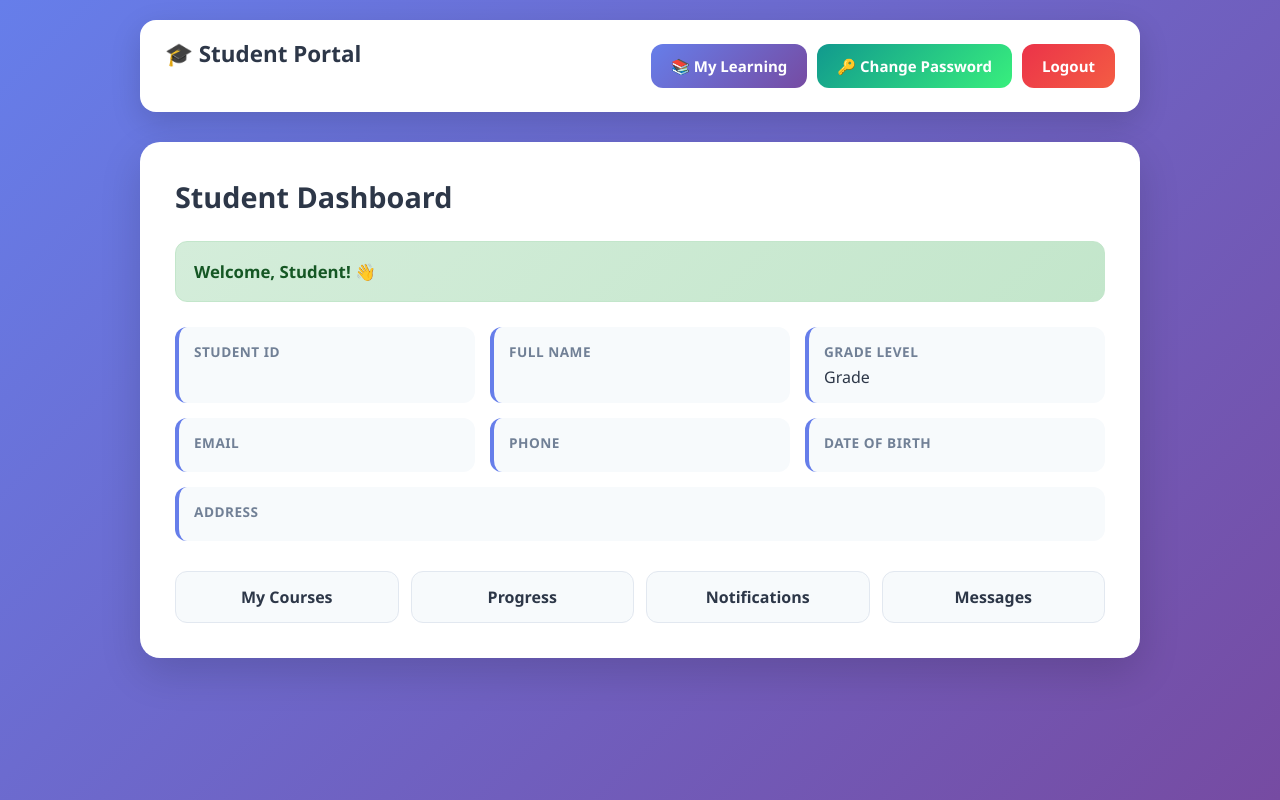
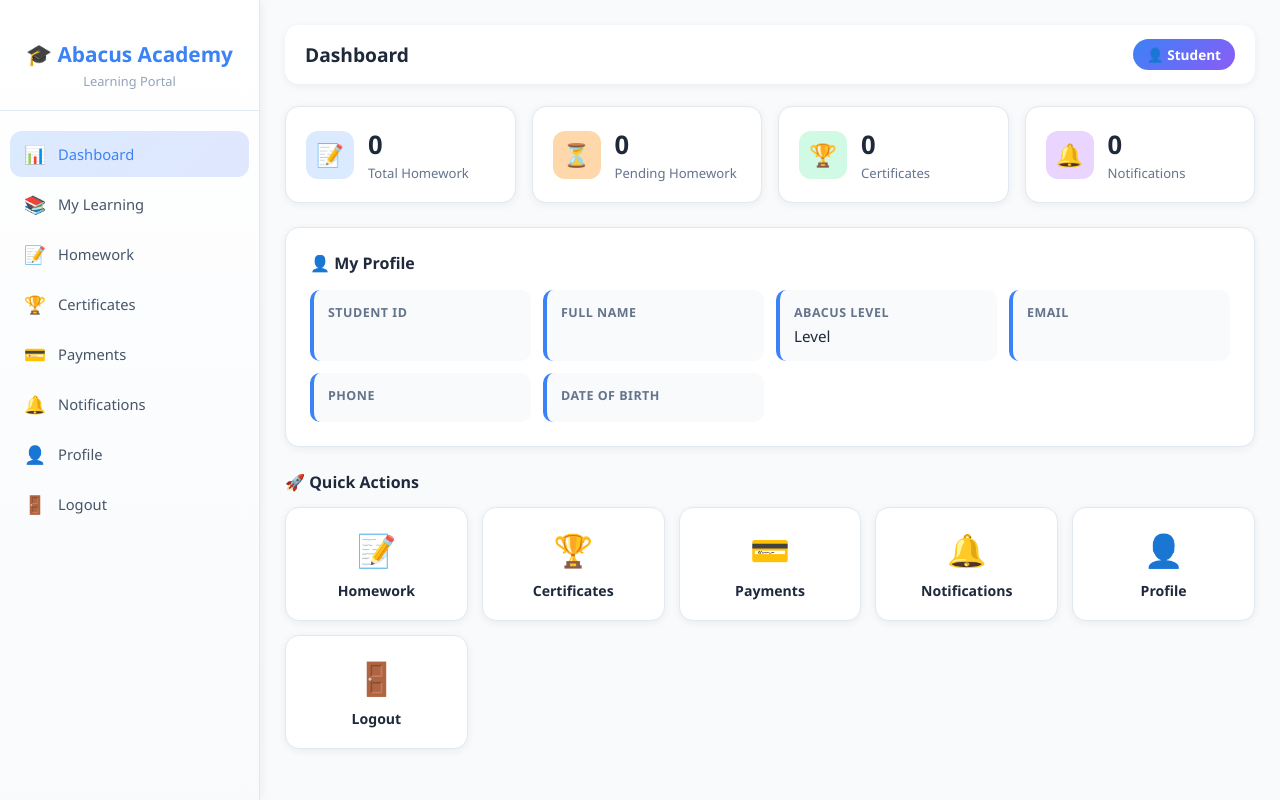
Before and after one commit to 26359/Shenmo-App, a PHP site: page /student_dashboard.php in a window 1280 px wide. Run offline with PHP 8.4, Linux system fonts and the light colour scheme; the visitor is signed in with stand-in values (Sample User, id 1); data that the repository does not hold is empty.

Commit message:
Fix student dashboard, certificates, homework - remove bad column refs and annotations

```diff
--- a/student_dashboard.php
+++ b/student_dashboard.php
@@ -1,46 +1,25 @@
 <?php
 session_start();
-
-$host = "fdb1028.awardspace.net";
-$dbname = "4783798_shenmoapp";
-$user = "4783798_shenmoapp";
-$pass = "muganwa123";
-
 if (!isset($_SESSION['role']) || $_SESSION['role'] !== 'student' || empty($_SESSION['student_id'])) {
-    header("Location: login.php");
-    exit;
+    header("Location: login.php"); exit;
 }
 
+$host = "fdb1028.awardspace.net"; $dbname = "4783798_shenmoapp"; $user = "4783798_shenmoapp"; $pass = "muganwa123";
 $conn = new mysqli($host, $user, $pass, $dbname);
-if ($conn->connect_error) {
-    die("Connection failed: " . $conn->connect_error);
-}
+if ($conn->connect_error) die("Connection failed: " . $conn->connect_error);
 
-$student = null;
-$student_id = isset($_SESSION['student_id']) ? $_SESSION['student_id'] : '';
+$student_id = $_SESSION['student_id'];
 
-if (!empty($student_id)) {
 $stmt = $conn->prepare("SELECT student_id, full_name, grade_level, email, phone, dob, address FROM students WHERE student_id = ?");
 $stmt->bind_param("s", $student_id);
 $stmt->execute();
-    $result = $stmt->get_result();
-    if ($result) {
-        $student = $result->fetch_assoc();
-    }
+$student = $stmt->get_result()->fetch_assoc();
 $stmt->close();
-}
 
-if (!$student && !empty($_SESSION['full_name'])) {
-    $student = [
-        'student_id' => $student_id,
-        'full_name' => $_SESSION['full_name'],
-        'grade_level' => '',
-        'email' => '',
-        'phone' => '',
-        'dob' => '',
-        'address' => ''
-    ];
-}
+$total_hw      = $conn->query("SELECT COUNT(*) as c FROM homework WHERE student_id='$student_id'")->fetch_assoc()['c'] ?? 0;
+$pending_hw    = $conn->query("SELECT COUNT(*) as c FROM homework WHERE student_id='$student_id' AND status='pending'")->fetch_assoc()['c'] ?? 0;
+$total_certs   = $conn->query("SELECT COUNT(*) as c FROM certificates WHERE student_id='$student_id'")->fetch_assoc()['c'] ?? 0;
+$unread_notifs = $conn->query("SELECT COUNT(*) as c FROM notifications WHERE user_id='$student_id' AND is_read=0")->fetch_assoc()['c'] ?? 0;
 
 $conn->close();
 ?>
@@ -49,93 +28,134 @@ $conn->close();
 <head>
     <meta charset="UTF-8">
     <meta name="viewport" content="width=device-width, initial-scale=1.0">
-    <title>Student Dashboard</title>
+    <title>Student Dashboard - Abacus Academy</title>
     <style>
-        * { box-sizing: border-box; margin: 0; padding: 0; }
-        body { font-family: 'Segoe UI', Tahoma, Geneva, Verdana, sans-serif; background: linear-gradient(135deg, #667eea 0%, #764ba2 100%); min-height: 100vh; padding: 20px; }
-        .container { max-width: 1000px; margin: 0 auto; }
-        .nav-bar { display: flex; justify-content: space-between; align-items: center; margin-bottom: 30px; background: white; padding: 18px 25px; border-radius: 16px; box-shadow: 0 10px 30px rgba(0,0,0,0.15); }
-        .nav-bar h1 { color: #2d3748; font-size: 1.4rem; }
-        .nav-links { display: flex; gap: 10px; flex-wrap: wrap; }
-        .card { background: white; padding: 35px; border-radius: 20px; box-shadow: 0 15px 40px rgba(0,0,0,0.15); animation: slideUp 0.4s; }
-        @keyframes slideUp { from { opacity: 0; transform: translateY(30px); } to { opacity: 1; transform: translateY(0); } }
-        h1 { color: #2d3748; margin-bottom: 25px; font-size: 1.8rem; }
-        .welcome { background: linear-gradient(135deg, #d4edda 0%, #c3e6cb 100%); padding: 18px; border-radius: 12px; margin-bottom: 25px; color: #155724; font-weight: 600; font-size: 1.05rem; border: 1px solid #c3e6cb; }
-        .info-grid { display: grid; grid-template-columns: repeat(auto-fit, minmax(250px, 1fr)); gap: 15px; margin-bottom: 30px; }
-        .info-item { background: #f7fafc; padding: 15px; border-radius: 12px; border-left: 4px solid #667eea; }
-        .info-item strong { display: block; color: #718096; font-size: 0.85rem; margin-bottom: 5px; text-transform: uppercase; letter-spacing: 0.5px; }
-        .info-item span { color: #2d3748; font-size: 1rem; font-weight: 500; }
-        .quick-links { display: grid; grid-template-columns: repeat(auto-fit, minmax(180px, 1fr)); gap: 12px; }
-        .quick-link { display: block; text-align: center; padding: 14px; background: #f7fafc; color: #2d3748; text-decoration: none; border-radius: 12px; font-weight: 600; border: 1px solid #e2e8f0; }
-        .quick-link:hover { background: #edf2f7; }
-        .btn { display: inline-flex; align-items: center; justify-content: center; gap: 8px; padding: 12px 20px; border: none; border-radius: 12px; cursor: pointer; font-size: 15px; font-weight: 600; text-decoration: none; transition: all 0.3s; }
-        .btn-primary { background: linear-gradient(135deg, #667eea 0%, #764ba2 100%); color: white; }
-        .btn-primary:hover { transform: translateY(-2px); box-shadow: 0 8px 20px rgba(102, 126, 234, 0.4); }
-        .btn-success { background: linear-gradient(135deg, #11998e 0%, #38ef7d 100%); color: white; }
-        .btn-success:hover { transform: translateY(-2px); box-shadow: 0 8px 20px rgba(56, 239, 125, 0.4); }
-        .btn-danger { background: linear-gradient(135deg, #eb3349 0%, #f45c43 100%); color: white; }
-        .btn-danger:hover { transform: translateY(-2px); box-shadow: 0 8px 20px rgba(235, 51, 73, 0.4); }
-        .error-msg { background: linear-gradient(135deg, #f8d7da 0%, #f5c6cb 100%); color: #721c24; padding: 15px; border-radius: 12px; margin-bottom: 20px; text-align: center; font-weight: 600; border: 1px solid #f5c6cb; }
+        *{box-sizing:border-box;margin:0;padding:0}
+        body{font-family:'Segoe UI',Tahoma,Geneva,Verdana,sans-serif;background:#f8fafc;min-height:100vh}
+        .dashboard{display:flex;min-height:100vh}
+        .sidebar{width:260px;background:linear-gradient(180deg,#fff 0%,#f8fafc 100%);border-right:1px solid #e2e8f0;padding:20px 0;position:fixed;height:100vh;overflow-y:auto;box-shadow:2px 0 10px rgba(0,0,0,0.05);z-index:200;transition:transform 0.3s}
+        .logo{text-align:center;padding:20px;border-bottom:1px solid #e2e8f0;margin-bottom:20px}
+        .logo h1{color:#3b82f6;font-size:1.3rem;font-weight:700}
+        .logo p{color:#94a3b8;font-size:0.8rem;margin-top:4px}
+        .nav-menu{list-style:none;padding:0 10px}
+        .nav-item{margin-bottom:4px}
+        .nav-link{display:flex;align-items:center;gap:12px;padding:11px 14px;color:#475569;text-decoration:none;border-radius:12px;transition:all 0.2s;font-weight:500;font-size:0.92rem}
+        .nav-link:hover,.nav-link.active{background:linear-gradient(135deg,#dbeafe,#e0e7ff);color:#3b82f6}
+        .nav-link .icon{font-size:1.1rem;width:22px;text-align:center}
+        .nav-badge{margin-left:auto;background:#ef4444;color:#fff;font-size:0.7rem;padding:2px 7px;border-radius:10px;font-weight:700}
+        .main-content{flex:1;margin-left:260px;padding:25px}
+        .topbar{background:#fff;padding:14px 20px;border-radius:14px;box-shadow:0 2px 8px rgba(0,0,0,0.06);margin-bottom:22px;display:flex;justify-content:space-between;align-items:center}
+        .topbar-left{display:flex;align-items:center;gap:14px}
+        .hamburger{display:none;background:none;border:none;font-size:1.4rem;cursor:pointer;color:#475569}
+        .topbar h2{color:#1e293b;font-size:1.2rem;font-weight:700}
+        .student-badge{background:linear-gradient(135deg,#3b82f6,#8b5cf6);color:#fff;padding:6px 14px;border-radius:20px;font-size:0.85rem;font-weight:600}
+        .stats-grid{display:grid;grid-template-columns:repeat(auto-fit,minmax(180px,1fr));gap:16px;margin-bottom:24px}
+        .stat-card{background:#fff;padding:20px;border-radius:14px;box-shadow:0 2px 8px rgba(0,0,0,0.06);border:1px solid #e2e8f0;display:flex;align-items:center;gap:14px;transition:transform 0.2s}
+        .stat-card:hover{transform:translateY(-3px)}
+        .stat-icon{width:48px;height:48px;border-radius:12px;display:flex;align-items:center;justify-content:center;font-size:1.4rem;flex-shrink:0}
+        .stat-icon.blue{background:#dbeafe} .stat-icon.green{background:#d1fae5}
+        .stat-icon.orange{background:#fed7aa} .stat-icon.purple{background:#e9d5ff}
+        .stat-info h3{font-size:1.6rem;font-weight:700;color:#1e293b}
+        .stat-info p{color:#64748b;font-size:0.82rem;margin-top:2px}
+        .info-card{background:#fff;padding:24px;border-radius:14px;box-shadow:0 2px 8px rgba(0,0,0,0.06);border:1px solid #e2e8f0;margin-bottom:24px}
+        .info-card h3{color:#1e293b;font-size:1rem;font-weight:700;margin-bottom:16px}
+        .info-grid{display:grid;grid-template-columns:repeat(auto-fit,minmax(220px,1fr));gap:12px}
+        .info-item{background:#f8fafc;padding:14px;border-radius:10px;border-left:4px solid #3b82f6}
+        .info-item strong{display:block;color:#64748b;font-size:0.78rem;text-transform:uppercase;letter-spacing:0.5px;margin-bottom:4px}
+        .info-item span{color:#1e293b;font-size:0.95rem;font-weight:500}
+        .actions-grid{display:grid;grid-template-columns:repeat(auto-fit,minmax(160px,1fr));gap:14px}
+        .action-card{background:#fff;padding:20px;border-radius:14px;box-shadow:0 2px 8px rgba(0,0,0,0.06);border:1px solid #e2e8f0;text-decoration:none;color:#1e293b;transition:all 0.2s;display:flex;flex-direction:column;align-items:center;text-align:center;gap:10px}
+        .action-card:hover{transform:translateY(-4px);box-shadow:0 10px 25px rgba(0,0,0,0.12);border-color:#3b82f6}
+        .action-card .action-icon{font-size:2rem}
+        .action-card span{font-size:0.88rem;font-weight:600}
+        .section-title{color:#1e293b;font-size:1rem;font-weight:700;margin-bottom:14px}
+        .sidebar-overlay{display:none;position:fixed;inset:0;background:rgba(0,0,0,0.5);z-index:150}
+        .sidebar-overlay.active{display:block}
+        @media(max-width:768px){
+            .sidebar{transform:translateX(-100%)}
+            .sidebar.open{transform:translateX(0)}
+            .main-content{margin-left:0}
+            .hamburger{display:block}
+        }
+        @media(max-width:480px){.main-content{padding:14px}.stats-grid{grid-template-columns:1fr 1fr}}
     </style>
 </head>
 <body>
-    <div class="container">
-        <div class="nav-bar">
-            <h1>🎓 Student Portal</h1>
-            <div class="nav-links">
-                <a href="my_learning.php" class="btn btn-primary">📚 My Learning</a>
-                <a href="change_password.php" class="btn btn-success">🔑 Change Password</a>
-                <a href="logout.php" class="btn btn-danger">Logout</a>
+<div class="sidebar-overlay" id="overlay" onclick="toggleSidebar()"></div>
+<div class="dashboard">
+    <aside class="sidebar" id="sidebar">
+        <div class="logo"><h1>🎓 Abacus Academy</h1><p>Learning Portal</p></div>
+        <ul class="nav-menu">
+            <li class="nav-item"><a href="student_dashboard.php" class="nav-link active"><span class="icon">📊</span><span>Dashboard</span></a></li>
+            <li class="nav-item"><a href="my_learning.php" class="nav-link"><span class="icon">📚</span><span>My Learning</span></a></li>
+            <li class="nav-item"><a href="homework.php" class="nav-link"><span class="icon">📝</span><span>Homework</span><?php if($pending_hw > 0): ?><span class="nav-badge"><?php echo $pending_hw; ?></span><?php endif; ?></a></li>
+            <li class="nav-item"><a href="certificates.php" class="nav-link"><span class="icon">🏆</span><span>Certificates</span></a></li>
+            <li class="nav-item"><a href="student_payments.php" class="nav-link"><span class="icon">💳</span><span>Payments</span></a></li>
+            <li class="nav-item"><a href="notifications.php" class="nav-link"><span class="icon">🔔</span><span>Notifications</span><?php if($unread_notifs > 0): ?><span class="nav-badge"><?php echo $unread_notifs; ?></span><?php endif; ?></a></li>
+            <li class="nav-item"><a href="profile.php" class="nav-link"><span class="icon">👤</span><span>Profile</span></a></li>
+            <li class="nav-item"><a href="logout.php" class="nav-link"><span class="icon">🚪</span><span>Logout</span></a></li>
+        </ul>
+    </aside>
+
+    <div class="main-content">
+        <div class="topbar">
+            <div class="topbar-left">
+                <button class="hamburger" onclick="toggleSidebar()">☰</button>
+                <h2>Dashboard</h2>
+            </div>
+            <span class="student-badge">👤 <?php echo htmlspecialchars($student['full_name'] ?? 'Student'); ?></span>
+        </div>
+
+        <div class="stats-grid">
+            <div class="stat-card">
+                <div class="stat-icon blue">📝</div>
+                <div class="stat-info"><h3><?php echo $total_hw; ?></h3><p>Total Homework</p></div>
+            </div>
+            <div class="stat-card">
+                <div class="stat-icon orange">⏳</div>
+                <div class="stat-info"><h3><?php echo $pending_hw; ?></h3><p>Pending Homework</p></div>
+            </div>
+            <div class="stat-card">
+                <div class="stat-icon green">🏆</div>
+                <div class="stat-info"><h3><?php echo $total_certs; ?></h3><p>Certificates</p></div>
+            </div>
+            <div class="stat-card">
+                <div class="stat-icon purple">🔔</div>
+                <div class="stat-info"><h3><?php echo $unread_notifs; ?></h3><p>Notifications</p></div>
             </div>
         </div>
 
-        <div class="card">
-            <h1>Student Dashboard</h1>
-            <?php if ($student): ?>
-                <div class="welcome">
-                    Welcome, <?php echo htmlspecialchars($student['full_name - student_dashboard.php:96'] ?? 'Student'); ?>! 👋
-                </div>
+        <div class="info-card">
+            <h3>👤 My Profile</h3>
             <div class="info-grid">
-                    <div class="info-item">
-                        <strong>Student ID</strong>
-                        <span><?php echo htmlspecialchars($student['student_id - student_dashboard.php:101'] ?? ''); ?></span>
-                    </div>
-                    <div class="info-item">
-                        <strong>Full Name</strong>
-                        <span><?php echo htmlspecialchars($student['full_name - student_dashboard.php:105'] ?? ''); ?></span>
-                    </div>
-                    <div class="info-item">
-                        <strong>Grade Level</strong>
-                        <span>Grade <?php echo htmlspecialchars($student['grade_level - student_dashboard.php:109'] ?? ''); ?></span>
-                    </div>
-                    <div class="info-item">
-                        <strong>Email</strong>
-                        <span><?php echo htmlspecialchars($student['email - student_dashboard.php:113'] ?? ''); ?></span>
-                    </div>
-                    <div class="info-item">
-                        <strong>Phone</strong>
-                        <span><?php echo htmlspecialchars($student['phone - student_dashboard.php:117'] ?? ''); ?></span>
-                    </div>
-                    <div class="info-item">
-                        <strong>Date of Birth</strong>
-                        <span><?php echo htmlspecialchars($student['dob - student_dashboard.php:121'] ?? ''); ?></span>
-                    </div>
-                    <div class="info-item" style="grid-column: 1 / -1;">
-                        <strong>Address</strong>
-                        <span><?php echo htmlspecialchars($student['address - student_dashboard.php:125'] ?? ''); ?></span>
+                <div class="info-item"><strong>Student ID</strong><span><?php echo htmlspecialchars($student['student_id'] ?? ''); ?></span></div>
+                <div class="info-item"><strong>Full Name</strong><span><?php echo htmlspecialchars($student['full_name'] ?? ''); ?></span></div>
+                <div class="info-item"><strong>Abacus Level</strong><span>Level <?php echo htmlspecialchars($student['grade_level'] ?? ''); ?></span></div>
+                <div class="info-item"><strong>Email</strong><span><?php echo htmlspecialchars($student['email'] ?? ''); ?></span></div>
+                <div class="info-item"><strong>Phone</strong><span><?php echo htmlspecialchars($student['phone'] ?? ''); ?></span></div>
+                <div class="info-item"><strong>Date of Birth</strong><span><?php echo htmlspecialchars($student['dob'] ?? ''); ?></span></div>
+                <?php if (!empty($student['address'])): ?>
+                <div class="info-item" style="grid-column:1/-1"><strong>Address</strong><span><?php echo htmlspecialchars($student['address']); ?></span></div>
+                <?php endif; ?>
             </div>
         </div>
 
-                <div class="quick-links">
-                    <a href="my_learning.php" class="quick-link">My Courses</a>
-                    <a href="progress.php" class="quick-link">Progress</a>
-                    <a href="notifications.php" class="quick-link">Notifications</a>
-                    <a href="messages.php" class="quick-link">Messages</a>
-                </div>
-            <?php else: ?>
-                <div class="error-msg">Student record not found. Please contact administration.</div>
-            <?php endif; ?>
+        <p class="section-title">🚀 Quick Actions</p>
+        <div class="actions-grid">
+            <a href="homework.php" class="action-card"><div class="action-icon">📝</div><span>Homework</span></a>
+            <a href="certificates.php" class="action-card"><div class="action-icon">🏆</div><span>Certificates</span></a>
+            <a href="student_payments.php" class="action-card"><div class="action-icon">💳</div><span>Payments</span></a>
+            <a href="notifications.php" class="action-card"><div class="action-icon">🔔</div><span>Notifications</span></a>
+            <a href="profile.php" class="action-card"><div class="action-icon">👤</div><span>Profile</span></a>
+            <a href="logout.php" class="action-card"><div class="action-icon">🚪</div><span>Logout</span></a>
         </div>
     </div>
+</div>
+<script>
+function toggleSidebar(){
+    document.getElementById('sidebar').classList.toggle('open');
+    document.getElementById('overlay').classList.toggle('active');
+}
+</script>
 </body>
 </html>
```
Also changed, not shown: certificates.php (+2 -27 lines), homework.php (+5 -18 lines). Lines whose indentation alone changed are shown as unchanged.
